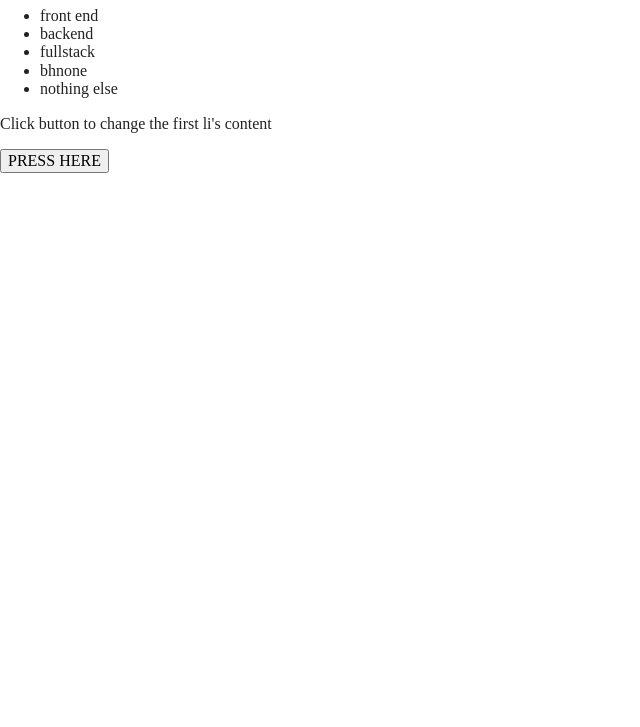
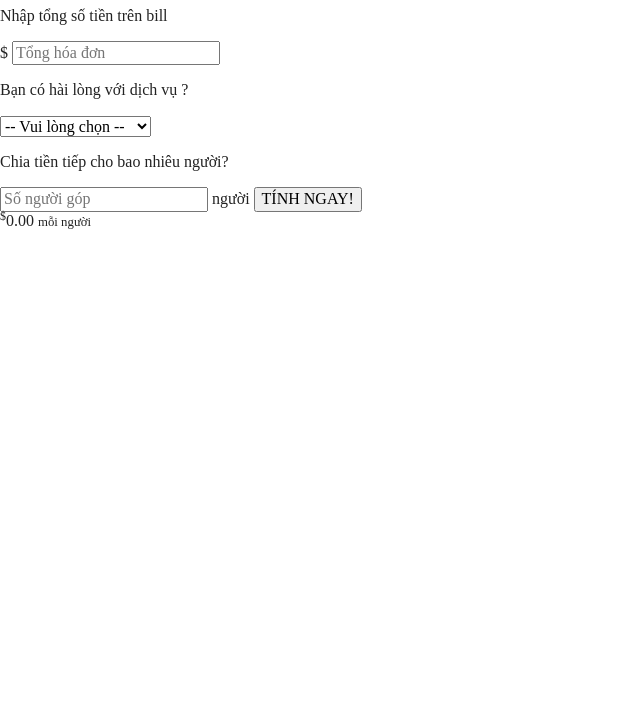
Before and after one commit to nhatnv6767/lrjavascr, a website built with Parcel: page index.html in a window 1280 px wide. Shown: the part 73-800 px from the top of the page, without its empty margins (0-640 px from the left). Built offline with nearby package versions, Linux system fonts and the light colour scheme.

Commit message:
du an Tinh tien tip 1

```diff
--- a/index.html
+++ b/index.html
@@ -24,18 +24,41 @@
 
 <body>
 
-<!-- Add your site or application content here -->
-<h1>Practise JS at the first lesson</h1>
+<div id="container">
+  <h1>Tính tiền tip</h1>
+  <div id="calculator">
 
-<ul>
-  <li>front end</li>
-  <li>backend</li>
-  <li>fullstack</li>
-  <li class="test">bhnone</li>
-  <li>nothing else</li>
-</ul>
-<p class="test">Click button to change the first li's content</p>
-<button onclick="myFunction()">PRESS HERE</button>
+
+    <form>
+      <p>Nhập tổng số tiền trên bill
+      <p>
+        $ <input id="billamt" type="text" placeholder="Tổng hóa đơn">
+
+      <p>Bạn có hài lòng với dịch vụ ?
+      <p>
+        <select id="serviceQual">
+          <option disabled selected value="0">-- Vui lòng chọn --</option>
+          <option value="0.3">30 - Cực kì hài lòng</option>
+          <option value="0.2">20 - Hài lòng</option>
+          <option value="0.15">15- Tạm ổn</option>
+          <option value="0.1">10 - Không hài lòng</option>
+          <option value="0.05">5 - Hơi tệ</option>
+        </select>
+
+    </form>
+    <p>Chia tiền tiếp cho bao nhiêu người?</p>
+    <input id="peopleamt" type="text" placeholder="Số người góp"> người
+    <button type="button" id="calculate">TÍNH NGAY!</button>
+
+  </div>
+  <!--calculator end-->
+  <div id="totalTip">
+    <sup>$</sup><span id="tip">0.00</span>
+    <small id="each">mỗi người</small>
+  </div>
+  <!--totalTip end-->
+
+</div>
 
 
 <!--SCRIPT-->
```
